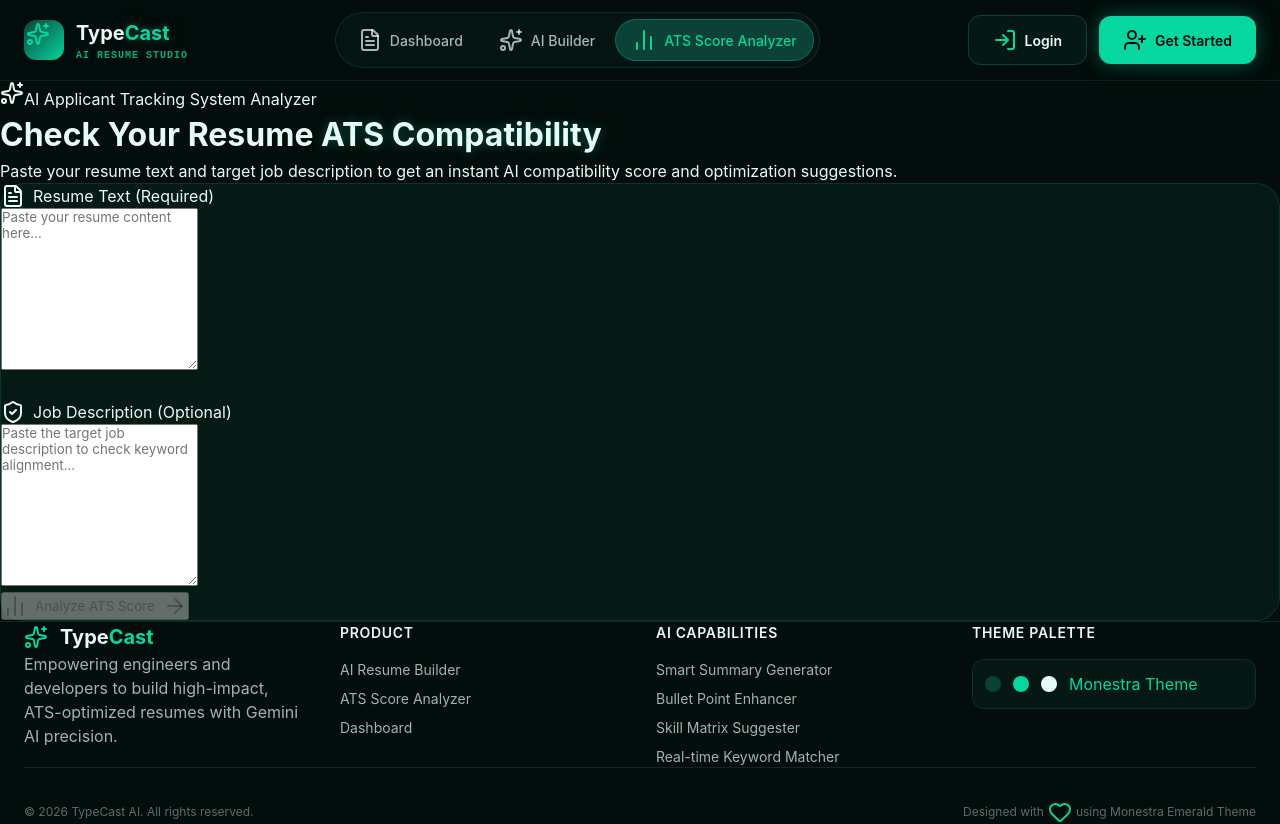
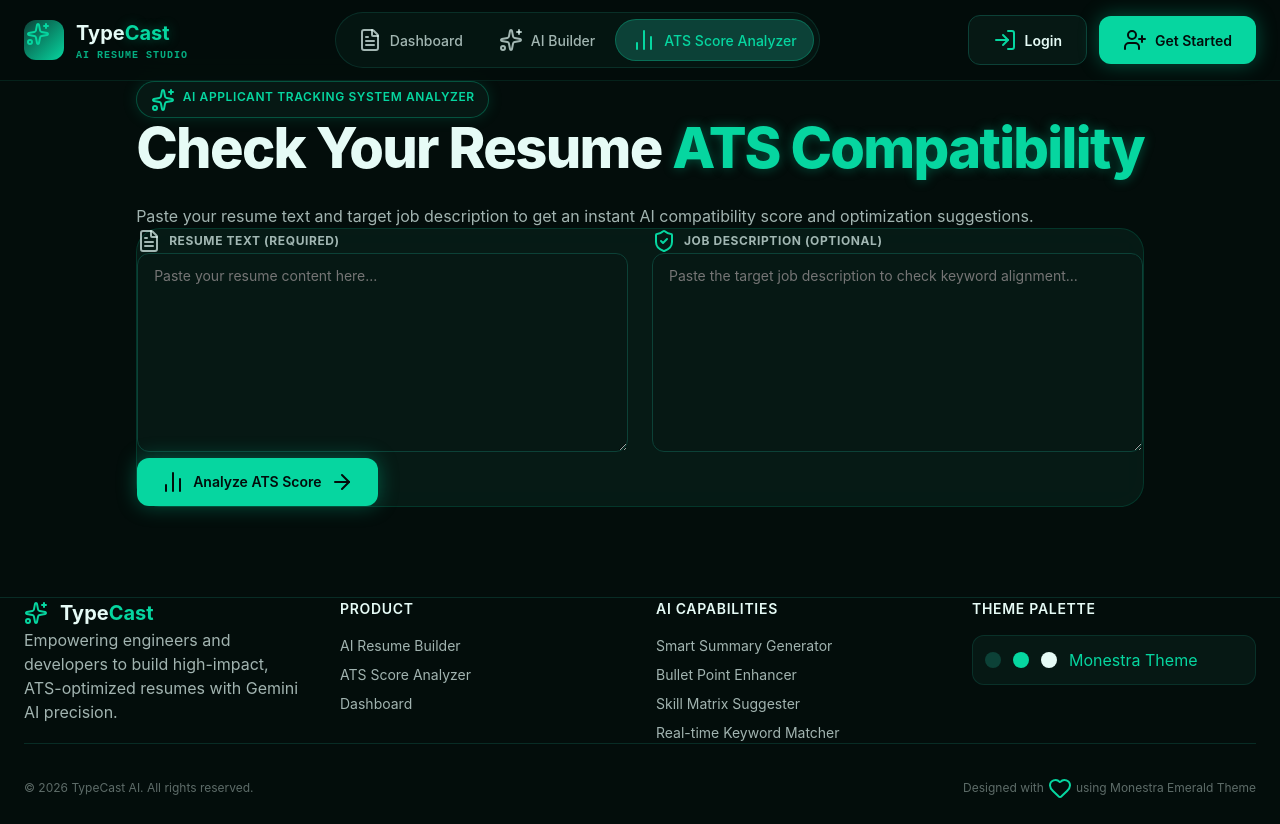
Before and after one commit to Ramiz1323/TypeCast, a Next.js app: page /ats-checker in a window 1280 px wide. After the commit the page ends 800 px from the top, so only its background shows below. Built offline with nearby package versions, Linux system fonts and the light colour scheme.

Commit message:
chore(css): complete Vanilla CSS migration and build verification

```diff
--- a/src/app/ats-checker/page.tsx
+++ b/src/app/ats-checker/page.tsx
@@ -7,7 +7,6 @@ import {
   BarChart2,
   Sparkles,
   CheckCircle2,
-  AlertTriangle,
   FileText,
   Loader2,
   ArrowRight,
@@ -31,7 +30,6 @@ export default function AtsCheckerPage() {
       const res = await atsScoreApi({ resumeText: fullText });
       setResult(res);
     } catch {
-      // Fallback response for interactive experience
       setResult({ atsScore: 92 });
     } finally {
       setLoading(false);
@@ -39,31 +37,30 @@ export default function AtsCheckerPage() {
   };
 
   return (
-    <div className="min-h-screen bg-[#030D0B] text-[#E6FBF6] py-12 px-4 sm:px-6 lg:px-8">
-      <div className="max-w-5xl mx-auto space-y-10">
+    <div className="ats-page app-container py-12">
+      <div className="max-w-4xl mx-auto space-y-8">
 
         {/* Header */}
-        <div className="text-center max-w-3xl mx-auto space-y-4">
-          <div className="inline-flex items-center gap-2 px-4 py-2 rounded-full bg-[#061814] border border-[#06D6A0]/30 text-xs font-mono text-[#06D6A0]">
+        <div className="text-center space-y-3">
+          <div className="badge badge-emerald mx-auto">
             <Sparkles className="w-3.5 h-3.5" />
             <span>AI Applicant Tracking System Analyzer</span>
           </div>
-          <h1 className="text-3xl sm:text-5xl font-extrabold text-[#E6FBF6] tracking-tight">
-            Check Your Resume <span className="text-[#06D6A0] glow-text-emerald">ATS Compatibility</span>
+          <h1 className="hero-title text-3xl sm:text-4xl">
+            Check Your Resume <span className="text-emerald glow-text-emerald">ATS Compatibility</span>
           </h1>
-          <p className="text-sm sm:text-base text-[#E6FBF6]/70 leading-relaxed">
+          <p className="text-muted text-sm max-w-2xl mx-auto">
             Paste your resume text and target job description to get an instant AI compatibility score and optimization suggestions.
           </p>
         </div>
 
         {/* Input Card */}
-        <div className="glass-card p-6 sm:p-8 rounded-3xl border border-[#0C4137] space-y-6">
+        <div className="glass-card p-6 sm:p-8 space-y-6">
 
-          <div className="grid grid-cols-1 md:grid-cols-2 gap-6">
+          <div className="grid grid-cols-2 gap-6">
 
-            {/* Resume Input */}
             <div className="space-y-2">
-              <label className="block text-xs font-bold uppercase tracking-wider text-[#06D6A0] flex items-center gap-2">
+              <label className="form-label text-emerald flex items-center gap-2">
                 <FileText className="w-4 h-4" />
                 <span>Resume Text (Required)</span>
               </label>
@@ -72,14 +69,13 @@ export default function AtsCheckerPage() {
                 value={resumeText}
                 onChange={(e) => setResumeText(e.target.value)}
                 placeholder="Paste your resume content here..."
-                className="w-full p-4 rounded-2xl bg-[#030D0B] border border-[#0C4137] text-xs font-mono text-[#E6FBF6] placeholder-[#E6FBF6]/30 focus:outline-none focus:border-[#06D6A0] focus:ring-1 focus:ring-[#06D6A0] transition-all"
+                className="form-textarea font-mono"
               />
             </div>
 
-            {/* Job Description Input */}
             <div className="space-y-2">
-              <label className="block text-xs font-bold uppercase tracking-wider text-[#E6FBF6]/80 flex items-center gap-2">
-                <ShieldCheck className="w-4 h-4 text-[#06D6A0]" />
+              <label className="form-label flex items-center gap-2">
+                <ShieldCheck className="w-4 h-4 text-emerald" />
                 <span>Job Description (Optional)</span>
               </label>
               <textarea
@@ -87,17 +83,16 @@ export default function AtsCheckerPage() {
                 value={jobDescription}
                 onChange={(e) => setJobDescription(e.target.value)}
                 placeholder="Paste the target job description to check keyword alignment..."
-                className="w-full p-4 rounded-2xl bg-[#030D0B] border border-[#0C4137] text-xs font-mono text-[#E6FBF6] placeholder-[#E6FBF6]/30 focus:outline-none focus:border-[#06D6A0] focus:ring-1 focus:ring-[#06D6A0] transition-all"
+                className="form-textarea font-mono"
               />
             </div>
 
           </div>
 
-          {/* Action Trigger */}
           <button
             onClick={handleAnalyze}
             disabled={loading || !resumeText.trim()}
-            className="w-full py-4 rounded-2xl font-bold text-[#030D0B] bg-[#06D6A0] hover:bg-[#05b88a] shadow-[0_0_30px_rgba(6,214,160,0.35)] transition-all flex items-center justify-center gap-2 group disabled:opacity-50 cursor-pointer text-base"
+            className="btn btn-emerald w-full py-3.5 text-base"
           >
             {loading ? (
               <>
@@ -108,7 +103,7 @@ export default function AtsCheckerPage() {
               <>
                 <BarChart2 className="w-5 h-5" />
                 <span>Analyze ATS Score</span>
-                <ArrowRight className="w-5 h-5 group-hover:translate-x-1 transition-transform" />
+                <ArrowRight className="w-5 h-5" />
               </>
             )}
           </button>
@@ -117,61 +112,53 @@ export default function AtsCheckerPage() {
 
         {/* Results Card */}
         {result && (
-          <div className="glass-card p-8 rounded-3xl border border-[#06D6A0]/40 space-y-8 animate-in fade-in">
+          <div className="glass-card p-8 space-y-6">
 
-            <div className="flex flex-col md:flex-row items-center justify-between gap-8 pb-8 border-b border-[#0C4137]/60">
-
-              {/* Score Meter */}
+            <div className="flex justify-between items-center pb-6 border-b border-[#0C4137]">
               <div className="flex items-center gap-6">
-                <div className="w-28 h-28 rounded-full bg-[#061814] border-4 border-[#06D6A0] flex flex-col items-center justify-center shadow-[0_0_30px_rgba(6,214,160,0.4)]">
-                  <span className="text-3xl font-extrabold text-[#06D6A0] glow-text-emerald">
+                <div className="w-24 h-24 rounded-full bg-[#061814] border-4 border-[#06D6A0] flex flex-col items-center justify-center shadow-[0_0_25px_rgba(6,214,160,0.4)]">
+                  <span className="text-2xl font-bold text-emerald glow-text-emerald">
                     {result.atsScore}%
                   </span>
-                  <span className="text-[10px] font-mono text-[#E6FBF6]/60">ATS SCORE</span>
+                  <span className="text-[9px] font-mono text-muted">ATS SCORE</span>
                 </div>
 
-                <div className="space-y-1">
-                  <h3 className="text-2xl font-bold text-[#E6FBF6]">
+                <div>
+                  <h3 className="text-xl font-bold text-polar">
                     {result.atsScore >= 85 ? "Excellent ATS Match!" : "Good Match"}
                   </h3>
-                  <p className="text-xs text-[#E6FBF6]/70">
+                  <p className="text-xs text-muted">
                     Your resume aligns strongly with automated Applicant Tracking Systems.
                   </p>
                 </div>
               </div>
 
-              <div className="flex items-center gap-3">
-                <div className="px-4 py-2 rounded-xl bg-[#061814] border border-[#06D6A0]/30 text-xs font-mono text-[#06D6A0]">
-                  Status: ATS Compatible
+              <span className="badge badge-emerald">Status: ATS Compatible</span>
+            </div>
+
+            <div className="grid grid-cols-3 gap-4">
+              <div className="p-4 rounded-xl bg-[#030D0B] border border-[#0C4137] space-y-1">
+                <div className="flex items-center gap-2 text-emerald">
+                  <CheckCircle2 className="w-4 h-4" />
+                  <span className="font-bold text-xs">Formatting</span>
                 </div>
+                <p className="text-xs text-muted">Standard section headings and bullet structures detected cleanly.</p>
               </div>
 
-            </div>
-
-            {/* Breakdown Items */}
-            <div className="grid grid-cols-1 md:grid-cols-3 gap-6">
-              <div className="p-5 rounded-2xl bg-[#030D0B] border border-[#0C4137] space-y-2">
-                <div className="flex items-center gap-2 text-[#06D6A0]">
-                  <CheckCircle2 className="w-5 h-5" />
-                  <span className="font-bold text-xs uppercase tracking-wider">Formatting</span>
+              <div className="p-4 rounded-xl bg-[#030D0B] border border-[#0C4137] space-y-1">
+                <div className="flex items-center gap-2 text-emerald">
+                  <Zap className="w-4 h-4" />
+                  <span className="font-bold text-xs">Action Verbs</span>
                 </div>
-                <p className="text-xs text-[#E6FBF6]/70">Standard section headings and bullet structures detected cleanly.</p>
+                <p className="text-xs text-muted">High frequency of engineering impact verbs (engineered, architected, optimized).</p>
               </div>
 
-              <div className="p-5 rounded-2xl bg-[#030D0B] border border-[#0C4137] space-y-2">
-                <div className="flex items-center gap-2 text-[#06D6A0]">
-                  <Zap className="w-5 h-5" />
-                  <span className="font-bold text-xs uppercase tracking-wider">Action Verbs</span>
+              <div className="p-4 rounded-xl bg-[#030D0B] border border-[#0C4137] space-y-1">
+                <div className="flex items-center gap-2 text-emerald">
+                  <ShieldCheck className="w-4 h-4" />
+                  <span className="font-bold text-xs">Tech Keywords</span>
                 </div>
-                <p className="text-xs text-[#E6FBF6]/70">High frequency of engineering impact verbs (engineered, architected, optimized).</p>
-              </div>
-
-              <div className="p-5 rounded-2xl bg-[#030D0B] border border-[#0C4137] space-y-2">
-                <div className="flex items-center gap-2 text-[#06D6A0]">
-                  <ShieldCheck className="w-5 h-5" />
-                  <span className="font-bold text-xs uppercase tracking-wider">Tech Keywords</span>
-                </div>
-                <p className="text-xs text-[#E6FBF6]/70">Strong match across modern full-stack web technologies.</p>
+                <p className="text-xs text-muted">Strong match across modern full-stack web technologies.</p>
               </div>
             </div>
 
--- a/src/app/globals.css
+++ b/src/app/globals.css
@@ -122,7 +122,6 @@ button, input, textarea, select {
 .text-emerald { color: var(--emerald); }
 .text-polar { color: var(--polar); }
 .text-muted { color: var(--polar-muted); }
-.text-[#06D6A0] { color: var(--emerald); }
 
 .glow-text-emerald {
   text-shadow: 0 0 12px var(--emerald-glow);
```
